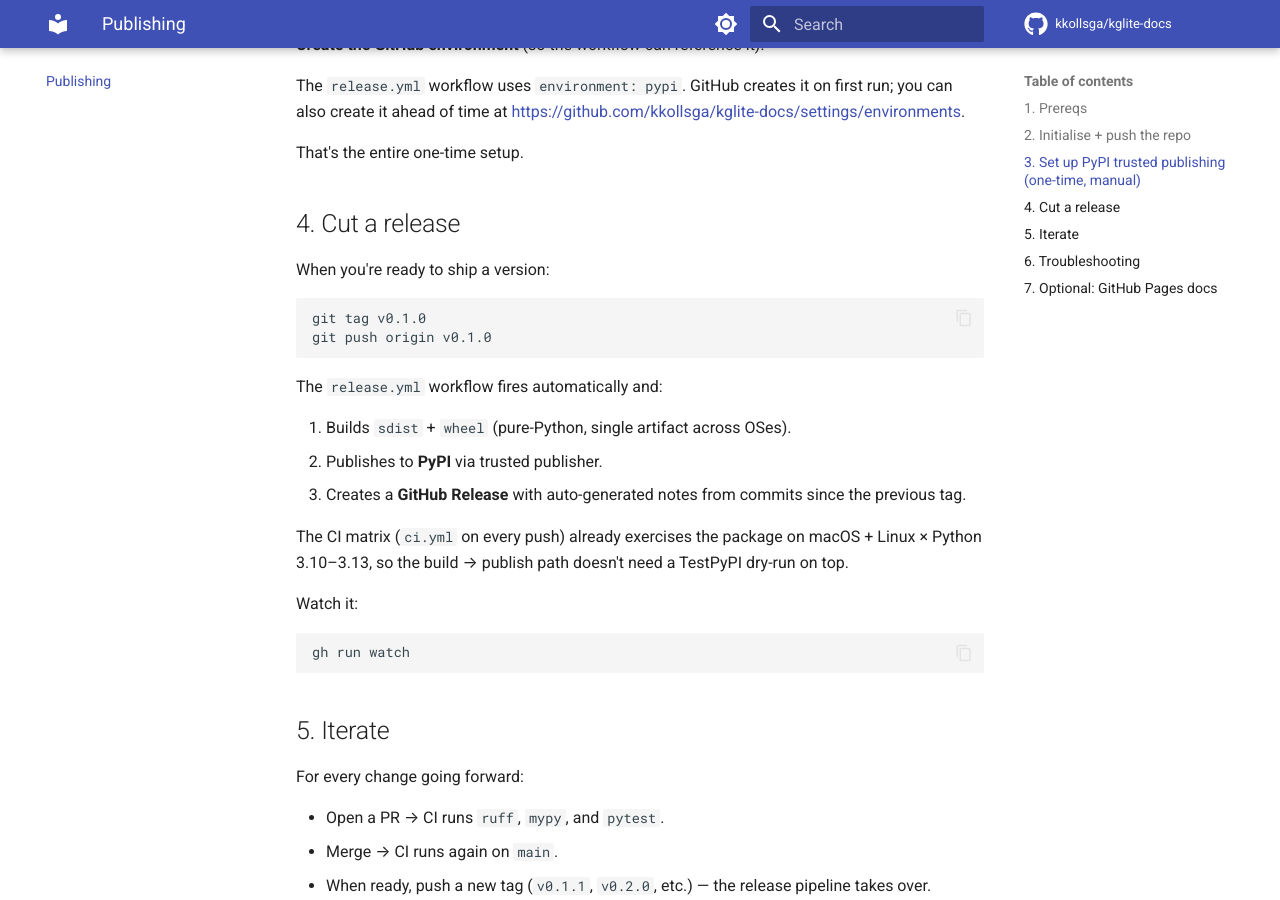
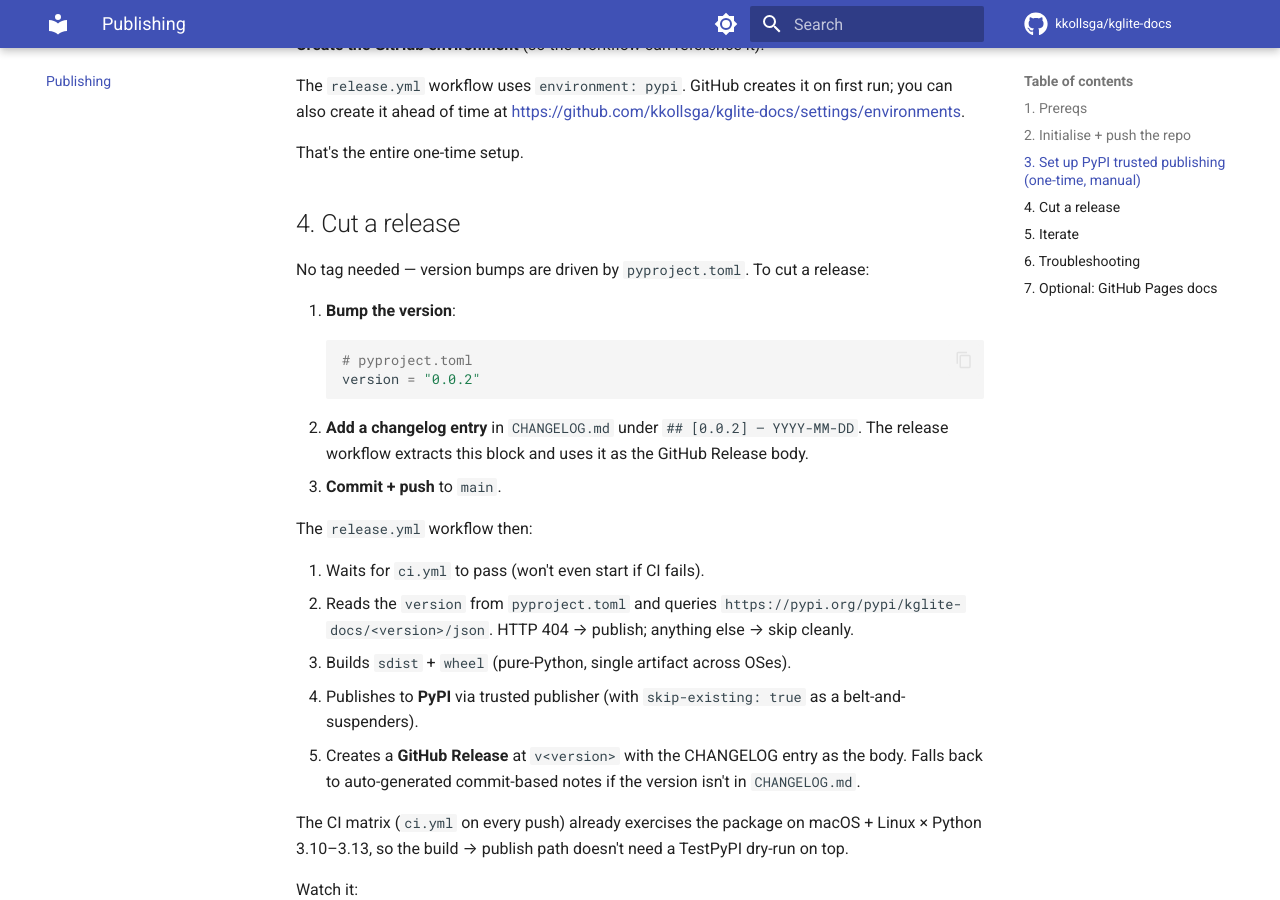
Before and after one commit to kkollsga/kglite-docs, an MkDocs documentation site: the page built from docs/publishing.md, in a window 1280 px wide and 900 px high, scrolled down 1597 px. Built offline with MkDocs 1.6.1 and Material for MkDocs 9.7.7, drawn with Linux system fonts in a browser that asks for light colours; comment, search, counter and statistics services are not loaded.

Commit message:
Adopt kglite's push-to-main release flow: PyPI version-check + workflow_run
Borrows the pattern from kkollsga/kglite's build_wheels.yml — bump the
version in pyproject.toml, commit, push to main; the workflow checks
PyPI, sees the new version isn't there, and ships it. No git tag step.

Changes:

- pyproject.toml: switched from hatch-vcs to a static version field.
  Single source of truth that the workflow can grep.
- src/kglite_docs/__init__.py: __version__ now comes from
  importlib.metadata at runtime (works whether installed or not).
- .gitignore: dropped src/kglite_docs/_version.py (no longer
  generated; the file is gone from the repo).
- release.yml: redesigned around three job stages —
    1. version-check — reads pyproject.toml version, queries
       https://pypi.org/pypi/kglite-docs/<v>/json. 404 → ship.
    2. build — only runs if should_publish=true.
    3. publish-pypi — trusted publisher, skip-existing: true (defensive
       against the rare race where two pushes land at once).
    4. github-release — extracts the matching ## [<v>] block from
       CHANGELOG.md as the release body; falls back to
       auto-generated notes if the block is missing.
  Trigger: workflow_run on ci completion (won't even start if CI
  failed), or workflow_dispatch for manual reruns.
- docs/publishing.md: rewritten step 4 around bump-version-and-push
  instead of git-tag-and-push.

Tested locally:
  python -m build  → produces kglite_docs-0.0.1{.tar.gz,-...whl}
  pip install dist/*.whl
  python -c 'import kglite_docs; print(kglite_docs.__version__)'
  → 0.0.1
  81/81 tests pass with editable install.

````diff
--- a/docs/publishing.md
+++ b/docs/publishing.md
@@ -68,18 +68,23 @@ That's the entire one-time setup.
 
 ## 4. Cut a release
 
-When you're ready to ship a version:
+No tag needed — version bumps are driven by `pyproject.toml`. To cut a release:
 
-```bash
-git tag v0.1.0
-git push origin v0.1.0
-```
+1. **Bump the version**:
+   ```toml
+   # pyproject.toml
+   version = "0.0.2"
+   ```
+2. **Add a changelog entry** in `CHANGELOG.md` under `## [0.0.2] — YYYY-MM-DD`. The release workflow extracts this block and uses it as the GitHub Release body.
+3. **Commit + push** to `main`.
 
-The `release.yml` workflow fires automatically and:
+The `release.yml` workflow then:
 
-1. Builds `sdist` + `wheel` (pure-Python, single artifact across OSes).
-2. Publishes to **PyPI** via trusted publisher.
-3. Creates a **GitHub Release** with auto-generated notes from commits since the previous tag.
+1. Waits for `ci.yml` to pass (won't even start if CI fails).
+2. Reads the `version` from `pyproject.toml` and queries `https://pypi.org/pypi/kglite-docs/<version>/json`. HTTP 404 → publish; anything else → skip cleanly.
+3. Builds `sdist` + `wheel` (pure-Python, single artifact across OSes).
+4. Publishes to **PyPI** via trusted publisher (with `skip-existing: true` as a belt-and-suspenders).
+5. Creates a **GitHub Release** at `v<version>` with the CHANGELOG entry as the body. Falls back to auto-generated commit-based notes if the version isn't in `CHANGELOG.md`.
 
 The CI matrix (`ci.yml` on every push) already exercises the package on macOS + Linux × Python 3.10–3.13, so the build → publish path doesn't need a TestPyPI dry-run on top.
 
--- a/src/kglite_docs/__init__.py
+++ b/src/kglite_docs/__init__.py
@@ -30,8 +30,9 @@ from kglite_docs.schema import (
 )
 
 try:
-    from kglite_docs._version import __version__
-except ImportError:  # pragma: no cover
+    from importlib.metadata import version as _pkg_version
+    __version__ = _pkg_version("kglite-docs")
+except Exception:  # pragma: no cover - not installed (e.g. running from source)
     __version__ = "0.0.0+local"
 
 __all__ = [
````
Also changed, not shown: pyproject.toml (+4 -9 lines), 2 other files.
